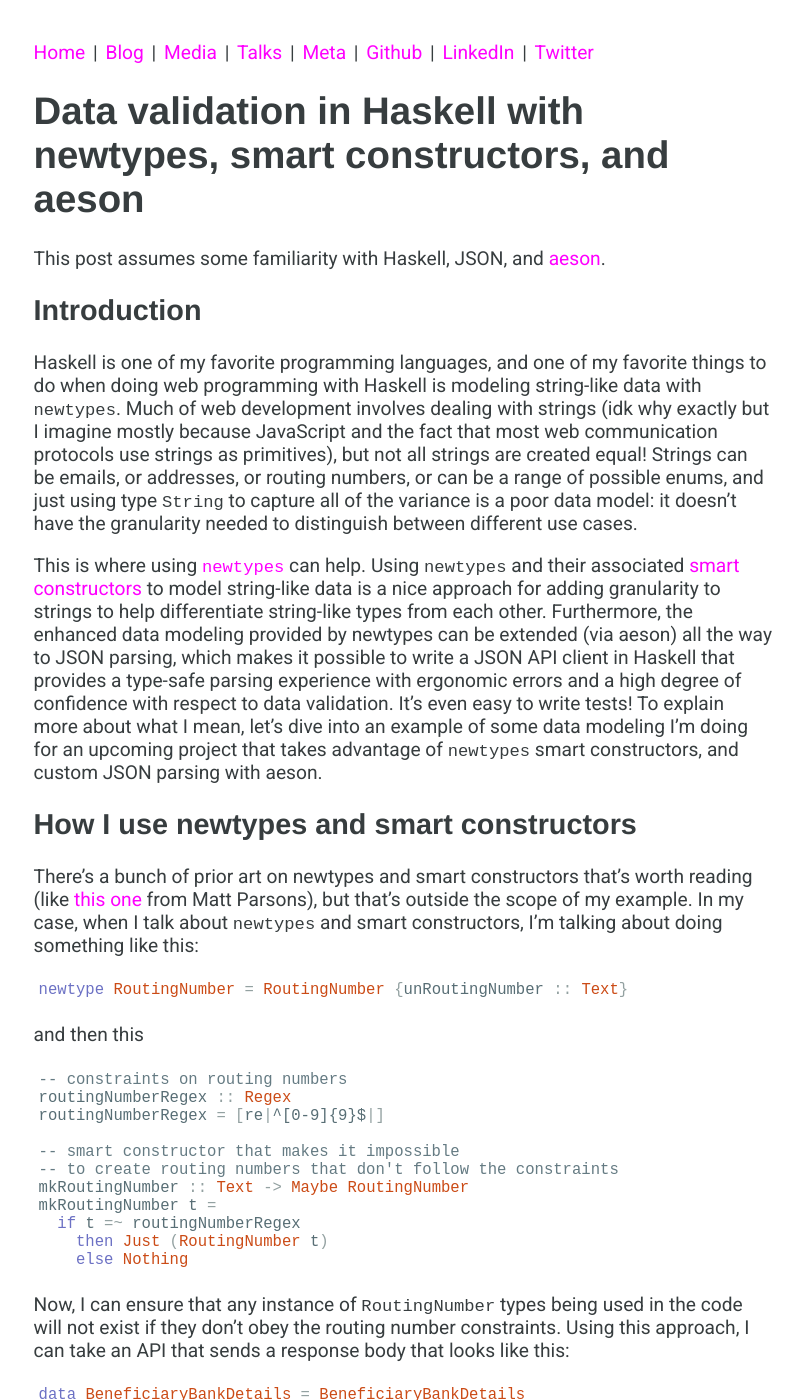
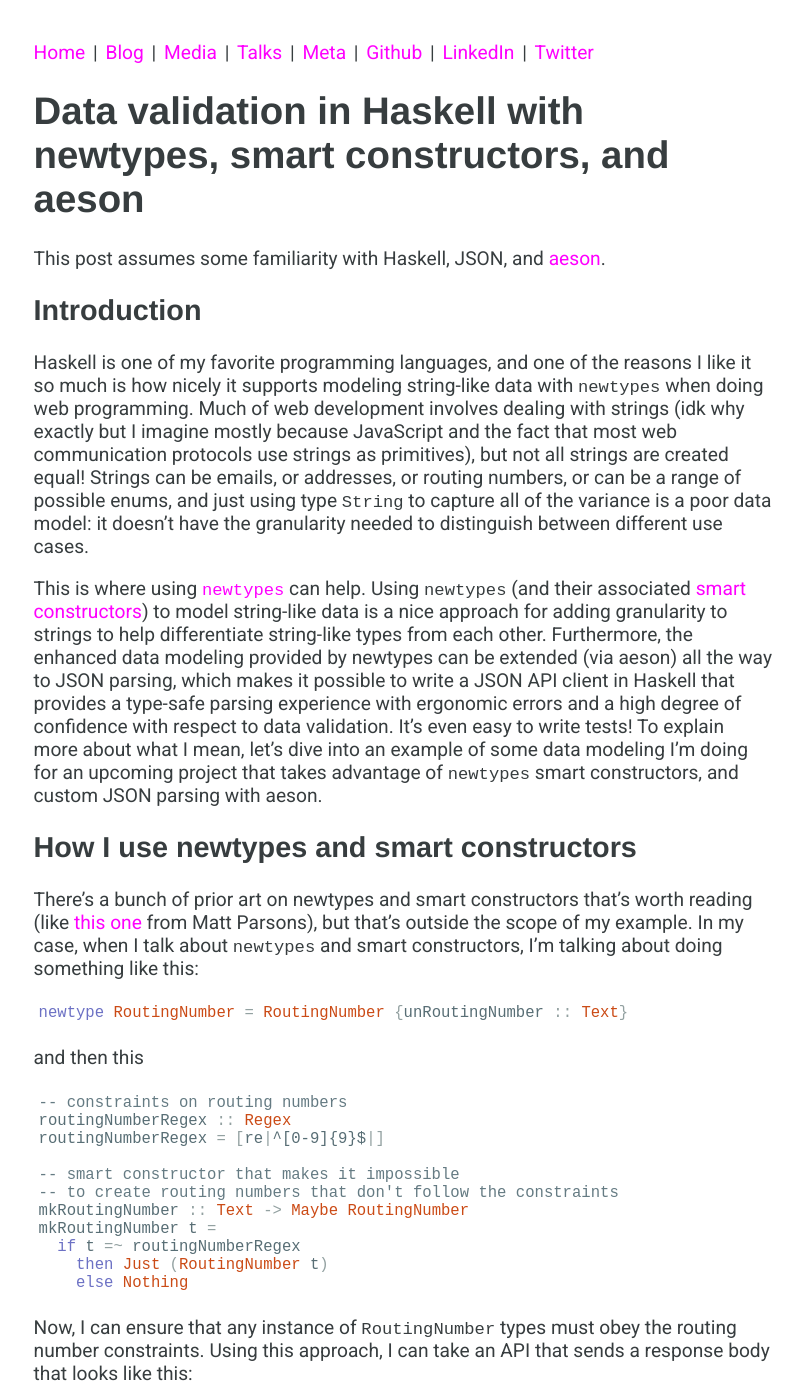
Before and after one commit to dmarticus/dmarticus.github.io, a Jekyll site: the page built from _posts/2022-10-31-use-newtypes-for-typesafe-data-validation-with-aeson.md, in a window 1280 px wide and 1400 px high. Shown: the whole window, without its empty margins (237-1040 px from the left). Built offline with Jekyll 4.4.1, drawn with Linux system fonts in a browser that asks for light colours; comment, search, counter and statistics services are not loaded; some of the changed text lies outside the part shown.

Commit message:
copy edits

````diff
--- a/_posts/2022-10-31-use-newtypes-for-typesafe-data-validation-with-aeson.md
+++ b/_posts/2022-10-31-use-newtypes-for-typesafe-data-validation-with-aeson.md
@@ -9,9 +9,9 @@ This post assumes some familiarity with Haskell, JSON, and [aeson](https://hacka
 
 ## Introduction
 
-Haskell is one of my favorite programming languages, and one of my favorite things to do when doing web programming with Haskell is modeling string-like data with `newtypes`. Much of web development involves dealing with strings (idk why exactly but I imagine mostly because JavaScript and the fact that most web communication protocols use strings as primitives), but not all strings are created equal!  Strings can be emails, or addresses, or routing numbers, or can be a range of possible enums, and just using type `String` to capture all of the variance is a poor data model: it doesn't have the granularity needed to distinguish between different use cases.
+Haskell is one of my favorite programming languages, and one of the reasons I like it so much is how nicely it supports modeling string-like data with `newtypes` when doing web programming. Much of web development involves dealing with strings (idk why exactly but I imagine mostly because JavaScript and the fact that most web communication protocols use strings as primitives), but not all strings are created equal!  Strings can be emails, or addresses, or routing numbers, or can be a range of possible enums, and just using type `String` to capture all of the variance is a poor data model: it doesn't have the granularity needed to distinguish between different use cases.
 
-This is where using [`newtypes`](https://wiki.haskell.org/Newtype) can help.  Using `newtypes` and their associated [smart constructors](https://wiki.haskell.org/Smart_constructors) to model string-like data is a nice approach for adding granularity to strings to help differentiate string-like types from each other.  Furthermore, the enhanced data modeling provided by newtypes can be extended (via aeson) all the way to JSON parsing, which makes it possible to write a JSON API client in Haskell that provides a type-safe parsing experience with ergonomic errors and a high degree of confidence with respect to data validation.  It's even easy to write tests!  To explain more about what I mean, let's dive into an example of some data modeling I'm doing for an upcoming project that takes advantage of `newtypes` smart constructors, and custom JSON parsing with aeson.
+This is where using [`newtypes`](https://wiki.haskell.org/Newtype) can help.  Using `newtypes` (and their associated [smart constructors](https://wiki.haskell.org/Smart_constructors)) to model string-like data is a nice approach for adding granularity to strings to help differentiate string-like types from each other.  Furthermore, the enhanced data modeling provided by newtypes can be extended (via aeson) all the way to JSON parsing, which makes it possible to write a JSON API client in Haskell that provides a type-safe parsing experience with ergonomic errors and a high degree of confidence with respect to data validation.  It's even easy to write tests!  To explain more about what I mean, let's dive into an example of some data modeling I'm doing for an upcoming project that takes advantage of `newtypes` smart constructors, and custom JSON parsing with aeson.
 
 ## How I use newtypes and smart constructors
 
@@ -37,7 +37,7 @@ mkRoutingNumber t =
     else Nothing
 ```
 
-Now, I can ensure that any instance of `RoutingNumber` types being used in the code will not exist if they don't obey the routing number constraints.  Using this approach, I can take an API that sends a response body that looks like this:
+Now, I can ensure that any instance of `RoutingNumber` types must obey the routing number constraints.  Using this approach, I can take an API that sends a response body that looks like this:
 
 ```hs
 data BeneficiaryBankDetails = BeneficiaryBankDetails
@@ -204,7 +204,7 @@ and when I smart constructors and custom ToJSON and FromJSON instances for every
 
 ## Extra benefit: pre-parsed JSON data makes testing easy
 
-As I mentioned in the intro, of the extra perks of all of this type safety means that writing integration tests for this API client is easy.  Once I've modeled all of my data, I can write a test like this
+As I mentioned in the intro, a nice benefit of this type of data modeling is that it make writing integration tests for this API easy.  Once I've modeled all of my data, I can write a test like this
 
 ```hs
 it "gets configuration info" $ do
````
Also changed, not shown: other parts of _posts/2022-10-31-use-newtypes-for-typesafe-data-validation-with-aeson.md (+2 -2 lines).
